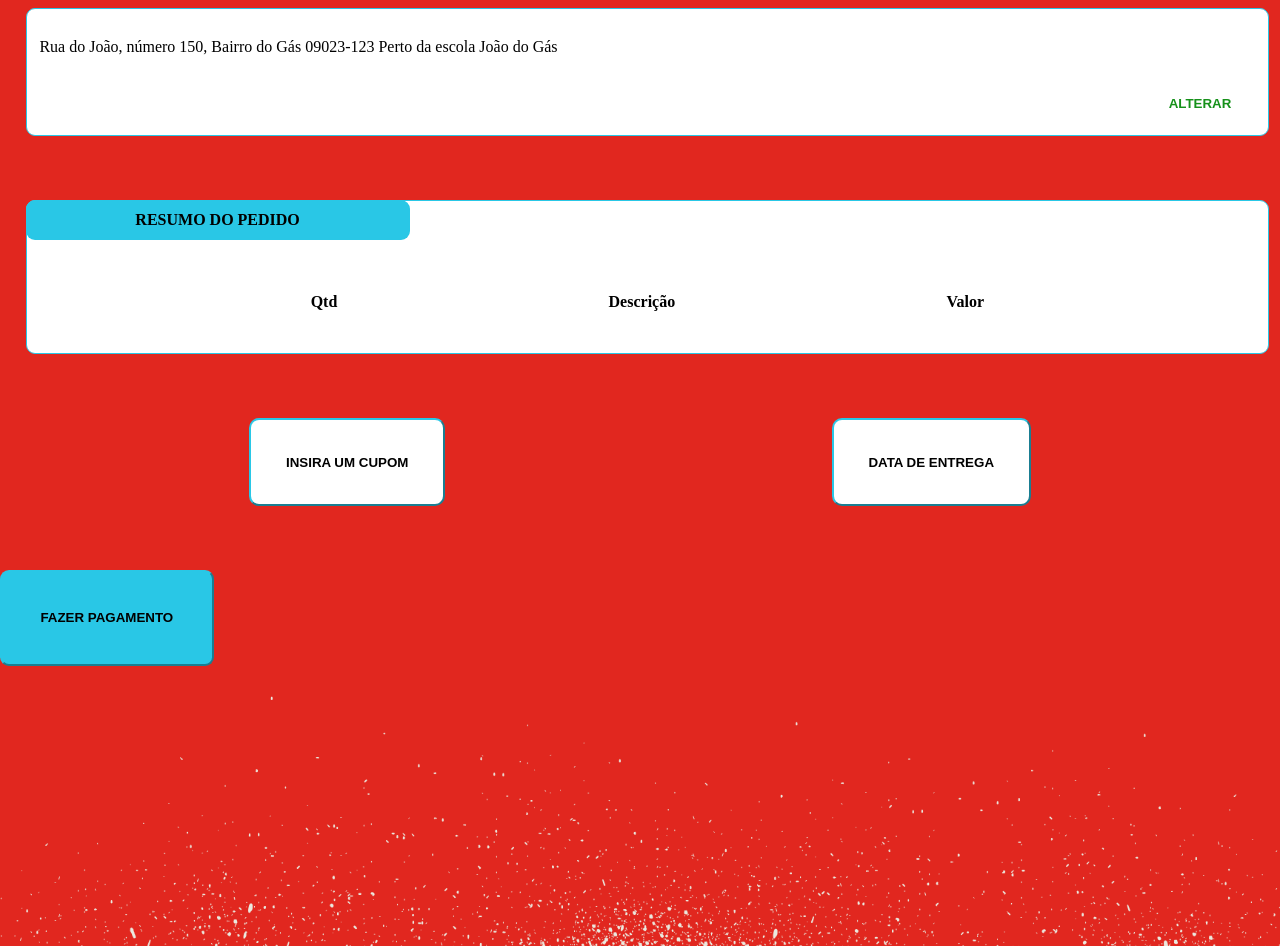
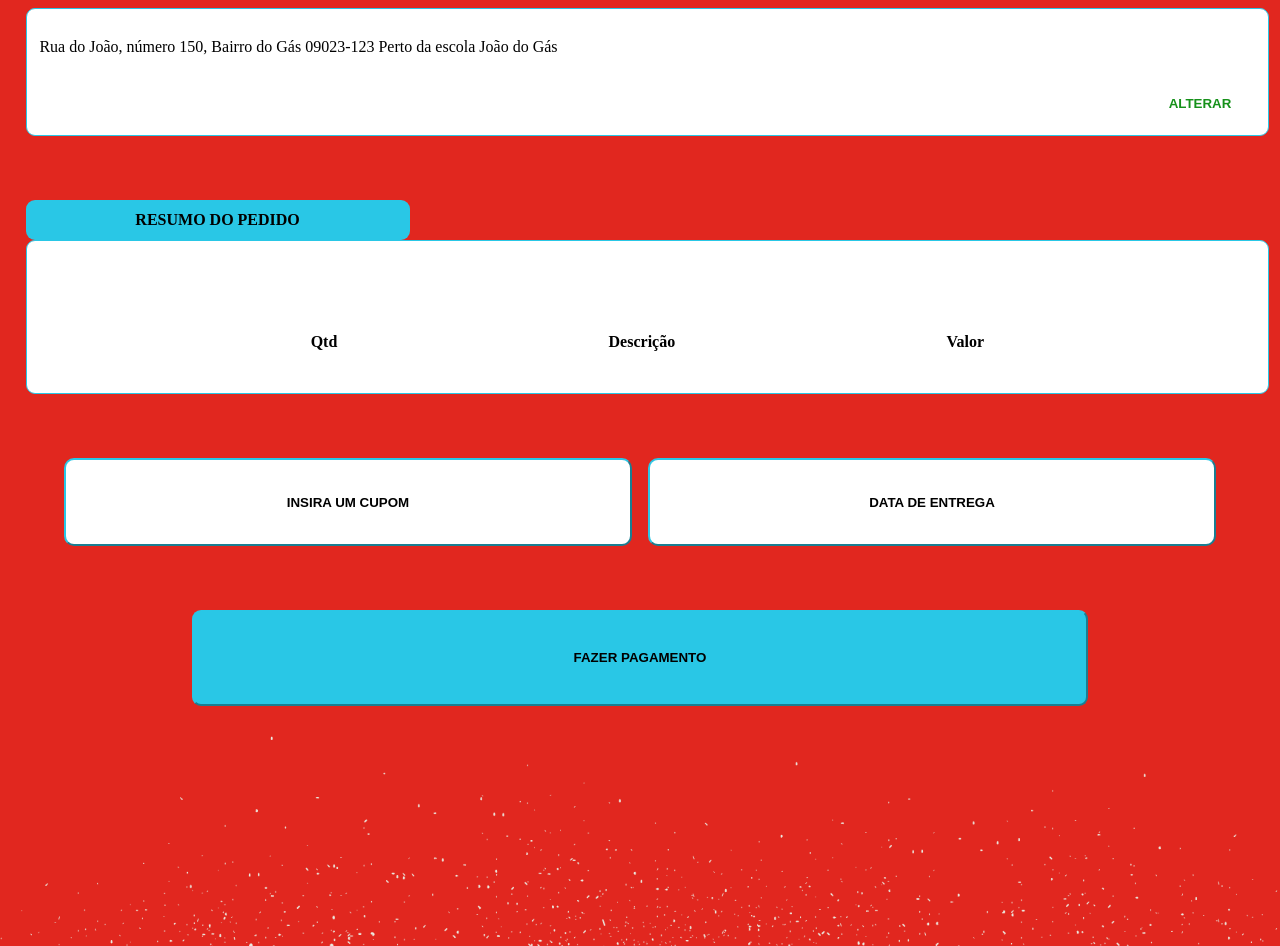
Before and after one commit to ajudantedemagico/charlespizzascongeladas, a FastAPI app: page /carrinho in a window 1280 px wide. Shown: the part 359-1305 px from the top of the page. Run offline with FastAPI, Linux system fonts and the light colour scheme.

Commit message:
arrumando dimenção dos botoes

```diff
--- a/static/carrinho.css
+++ b/static/carrinho.css
@@ -55,7 +55,7 @@ nav{
     justify-content: center;
     align-items: center;
     margin: 0 5% 0 2%;
-    position: fixed;
+
 }
 .pedido{
     background-color: #ffffff;
@@ -75,6 +75,7 @@ nav{
     padding: 3%;
     border-color: #29c7e6;
     background-color: #ffffff;
+    width: 60%;
 }
 .btpagamento{
     font-family:'Montserrat',sans-serif;
@@ -83,6 +84,14 @@ nav{
     padding: 3%;
     border-color: #29c7e6;
     background-color: #29c7e6;
+    display: flex;
+    width: 70%;
+    display: flex;
+    justify-content: center;
+}
+.botaopagar{
+    display: flex;
+    justify-content: center;
 }
 .botoes{
     display: flex;
--- a/templates/carrinho.html
+++ b/templates/carrinho.html
@@ -49,7 +49,9 @@
                     <button class="bt">INSIRA UM CUPOM</button>
                     <button class="bt">DATA DE ENTREGA</button>
                 </div>
-                <button class="btpagamento">FAZER PAGAMENTO</button>
+                <div class="botaopagar">
+                    <button class="btpagamento">FAZER PAGAMENTO</button>
+                </div>
             </div>
         </section>
 
```
